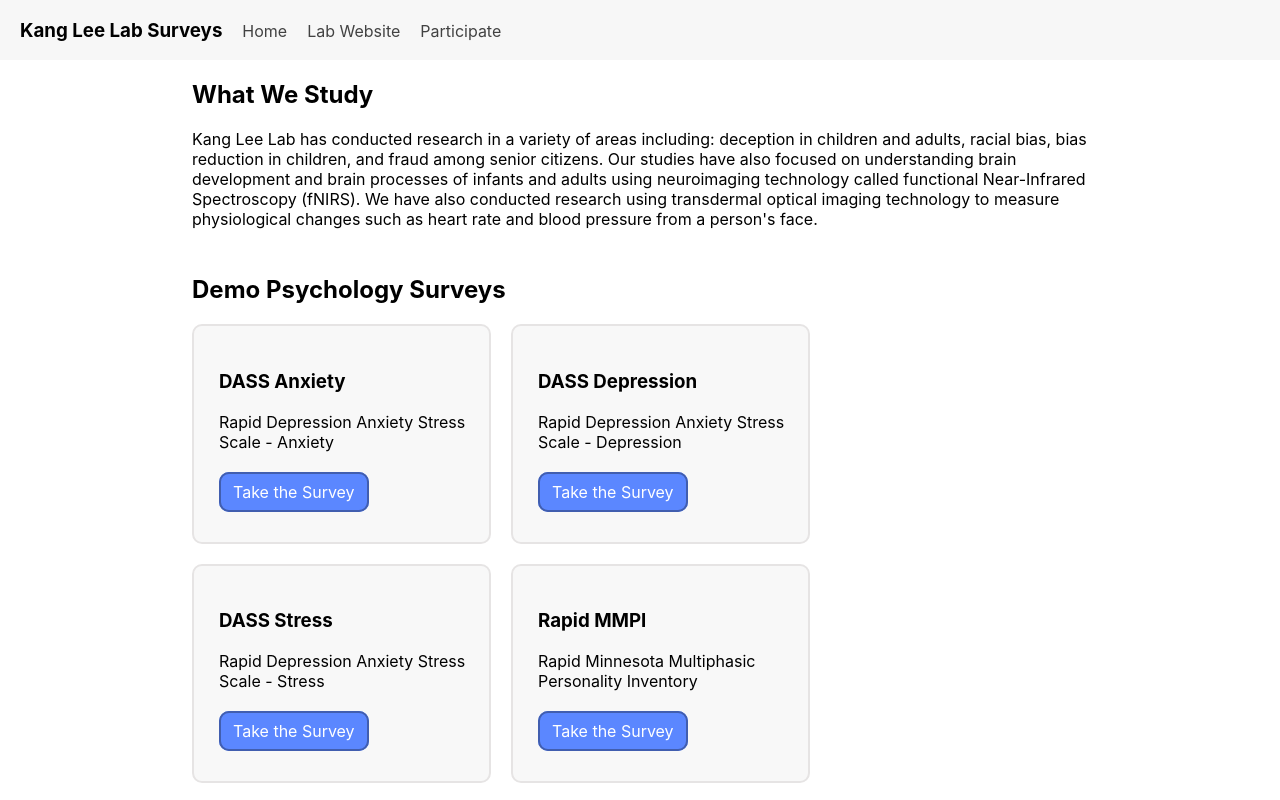
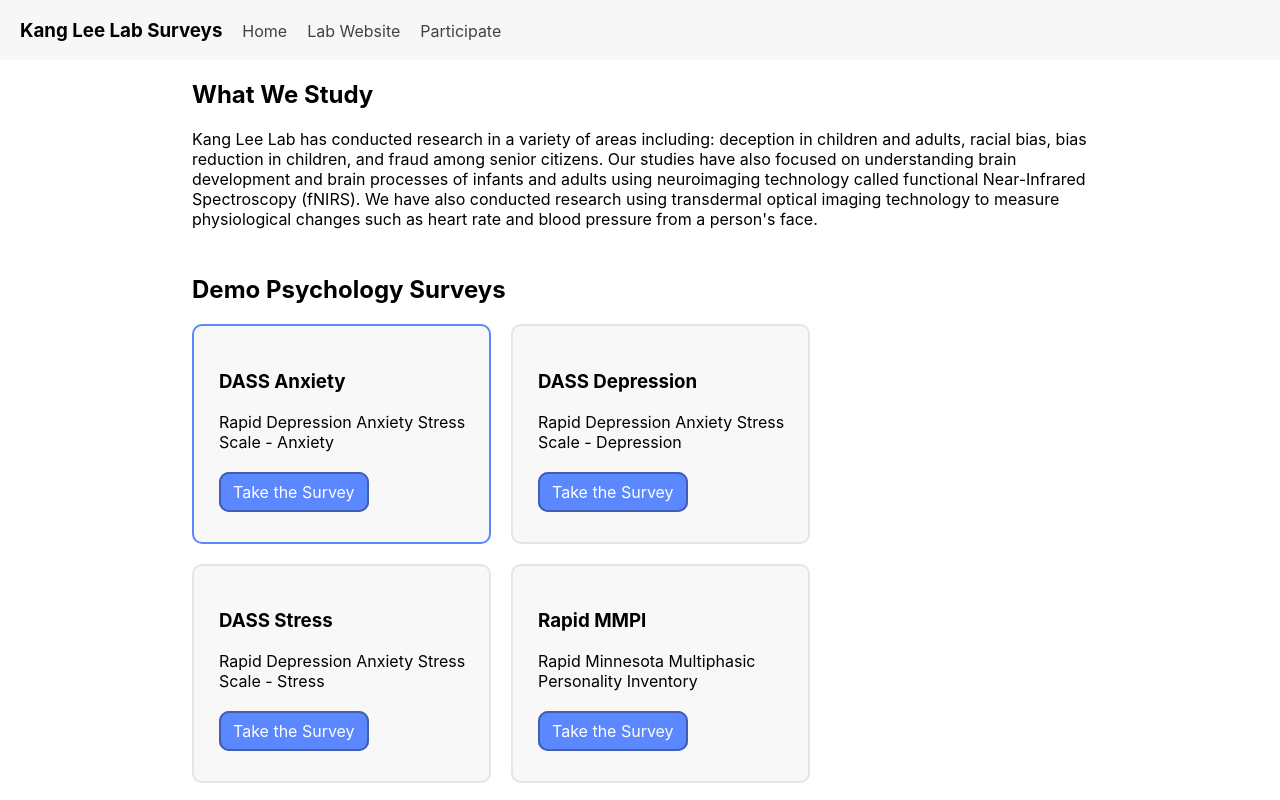
Before and after one commit to kang-lee-lab/lab-surveys-frontend, a React (Create React App) app: page / in a window 1280 px wide. In both pictures the pointer is over the element 341 px from the left and 433 px from the top of the page. Shown: the top 800 px of the page. Built offline with nearby package versions, Linux system fonts and the light colour scheme.

Commit message:
add hover effects

```diff
--- a/src/components/SurveyCards/SurveyCards.css
+++ b/src/components/SurveyCards/SurveyCards.css
@@ -9,6 +9,10 @@
     border: 2px solid rgb(230, 228, 228);
 }
 
+.survey-cards:hover {
+    border: 2px solid #5b87ff;
+}
+
 .survey-cards>a {
     color: #fff;
     background-color: #5b87ff;
@@ -17,6 +21,10 @@
     padding: 8px 12px;
 }
 
+.survey-cards>a:hover {
+    background-color: #415eaf;
+}
+
 .survey-cards>p {
     margin-bottom: 30px;
 }
--- a/src/index.css
+++ b/src/index.css
@@ -36,6 +36,10 @@ button {
 }
 
 
+button:hover {
+  background-color: #415eaf;
+}
+
 button>span {
   font-family: -apple-system, BlinkMacSystemFont, 'Segoe UI', 'Roboto', 'Oxygen',
     'Ubuntu', 'Cantarell', 'Fira Sans', 'Droid Sans', 'Helvetica Neue',
```
